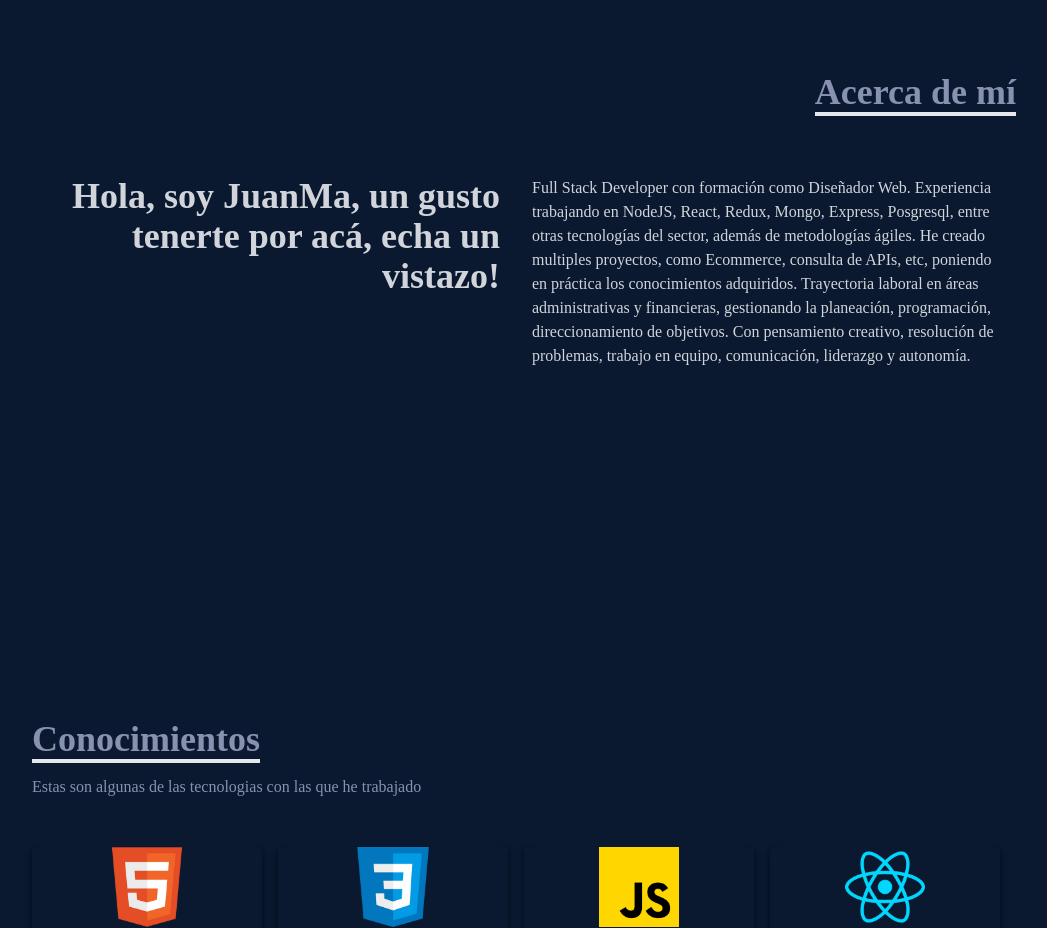
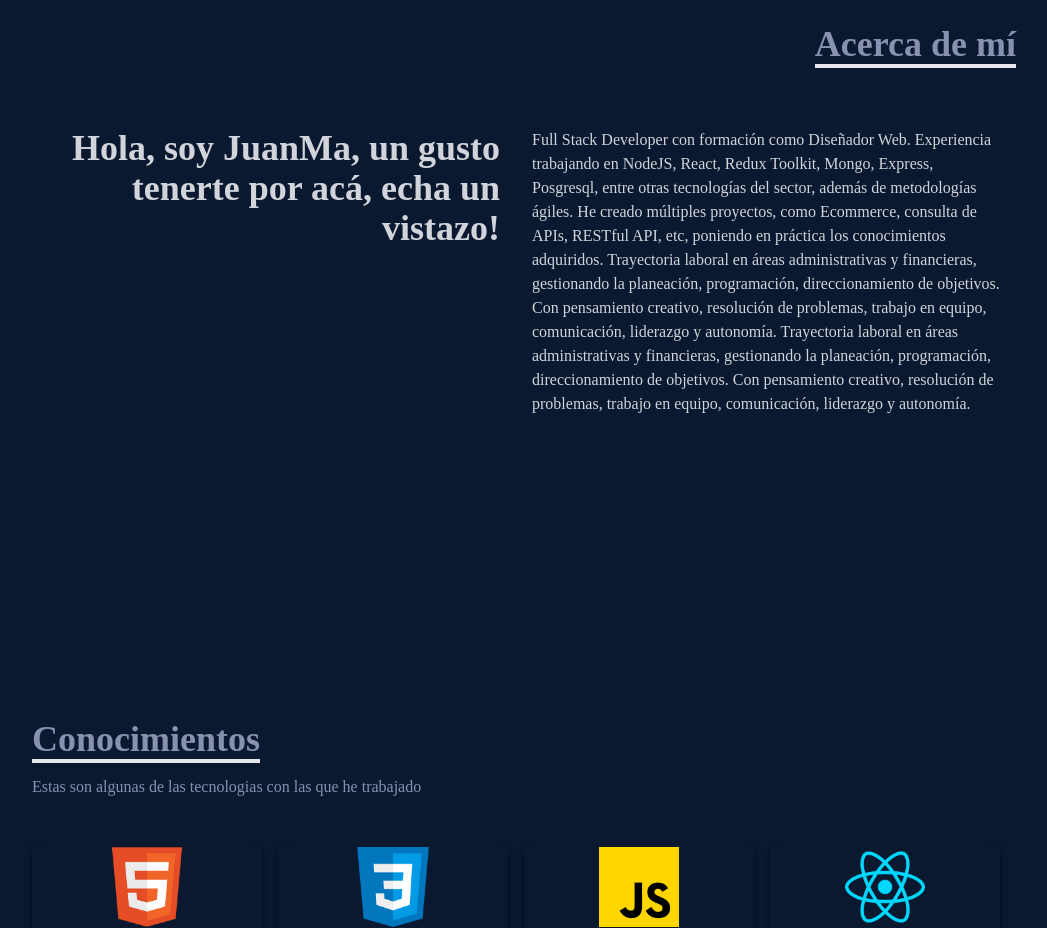
Before and after one commit to Sirio2022/react-app-portfolio, a React (Create React App) app: page / in a window 1280 px wide. Shown: the part 980-1908 px from the top of the page, without its empty margins (124-1171 px from the left). Built offline with nearby package versions, Linux system fonts and the light colour scheme.

Commit message:
Update About.jsx

```diff
--- a/src/components/About.jsx
+++ b/src/components/About.jsx
@@ -19,10 +19,15 @@ const About = () => {
           <div>
             <p>
               Full Stack Developer con formación como Diseñador Web. Experiencia
-              trabajando en NodeJS, React, Redux, Mongo, Express, Posgresql,
-              entre otras tecnologías del sector, además de metodologías ágiles.
-              He creado multiples proyectos, como Ecommerce, consulta de APIs,
-              etc, poniendo en práctica los conocimientos adquiridos.
+              trabajando en NodeJS, React, Redux Toolkit, Mongo, Express,
+              Posgresql, entre otras tecnologías del sector, además de
+              metodologías ágiles. He creado múltiples proyectos, como
+              Ecommerce, consulta de APIs, RESTful API, etc, poniendo en
+              práctica los conocimientos adquiridos. Trayectoria laboral en
+              áreas administrativas y financieras, gestionando la planeación,
+              programación, direccionamiento de objetivos. Con pensamiento
+              creativo, resolución de problemas, trabajo en equipo,
+              comunicación, liderazgo y autonomía.
               {'\n'}
               Trayectoria laboral en áreas administrativas y financieras,
               gestionando la planeación, programación, direccionamiento de
```
